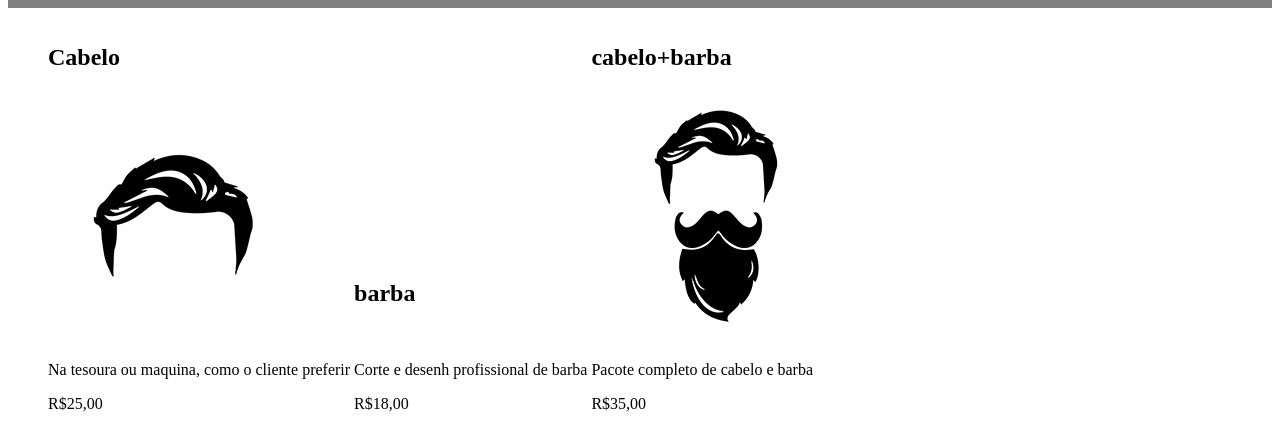
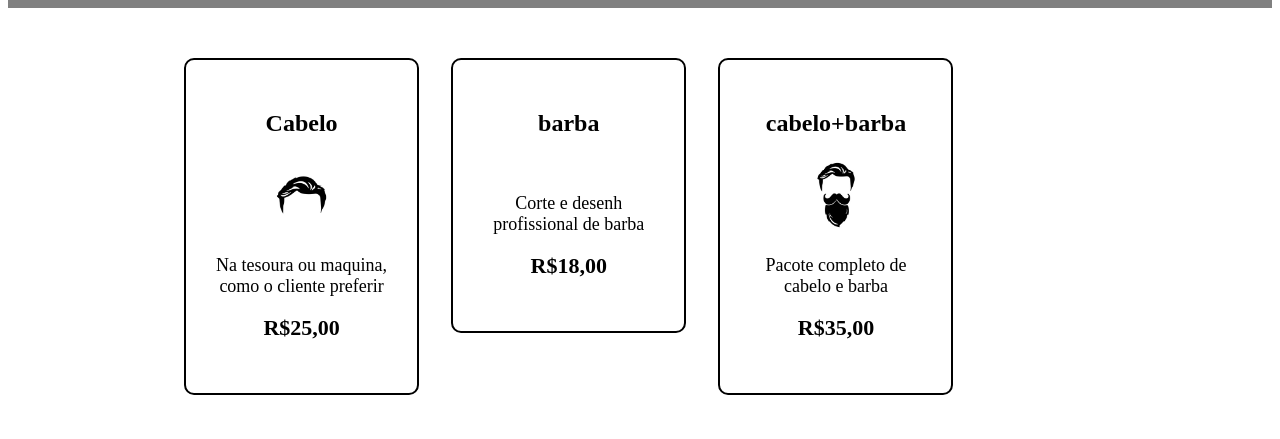
Before and after one commit to nicollypr07/barbeariaAluraHomenicolly, a plain HTML site: page index.html in a window 1280 px wide. Shown: the part 294-733 px from the top of the page. Drawn offline with Linux system fonts and the light colour scheme.

Commit message:
style.css

```diff
--- a/style.css
+++ b/style.css
@@ -1,4 +1,4 @@
-.cabecalho{background-color: grey;
+.cabecalho {background-color: gray;
 padding: 20px;}
 
 .caixa{position: relative;
@@ -6,20 +6,70 @@ width: 940px;
 margin: 0 auto;}
 
 
-nav{position: absolute;
+
+nav {position: absolute;
 top: 110px;
 right: 0;}
 
-nav li{display: inline;
-margin: 0 0 0 15px;}
+
+nav li {display: inline;
+margin: 0 0 15px;}
+
 
 nav a {text-transform: uppercase;
 color: black;
 font-weight: bold;
 font-size: 22px;
-text-decoration: none ;}
+text-decoration: none;}
 
-.produtos li {display: inline-block;}
-text-aling: center ;
- width: 30%;
-vertical-aling: top;}
+nav a:hover {
+    color: cyan;
+    text-decoration: underline;
+}
+
+
+
+
+.produtos {width: 940px;
+margin: 0 auto;
+padding: 50px 0;}
+
+.produtos li {display: inline-block;
+          text-align: center;
+          width: 25%;
+          vertical-align: top;
+          margin: 0 1.5%;
+          padding: 30px 20px;
+          box-sizing: border-box;
+          border: 2px solid black;
+          border-radius:10px;
+    }
+
+.produtos li:hover { border-color: red;}
+
+.produtos li:active{ border-color: orangered;}
+
+.produtos li:hover h2{
+    font-size: 40px;
+}
+
+
+
+.descricao { font-size: 18px;
+    }
+
+    .preco {font-size: 22px;
+    font-weight: bold;
+     margin-top:10px;}
+
+     .preco{font-size:22px;
+    font-weight:bold;
+margin-top:10px;}
+
+footer{text-align:center;
+background-color: gray;}
+
+.rodape{ color: white;
+}
+
+.foto {width: 40%;}
```
